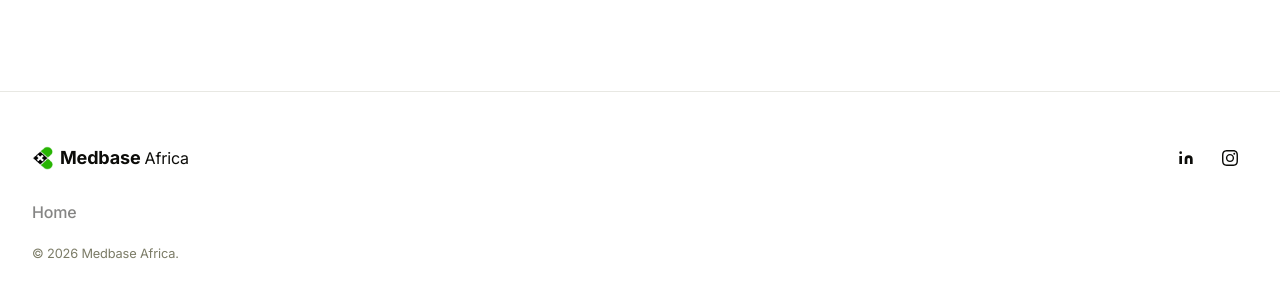
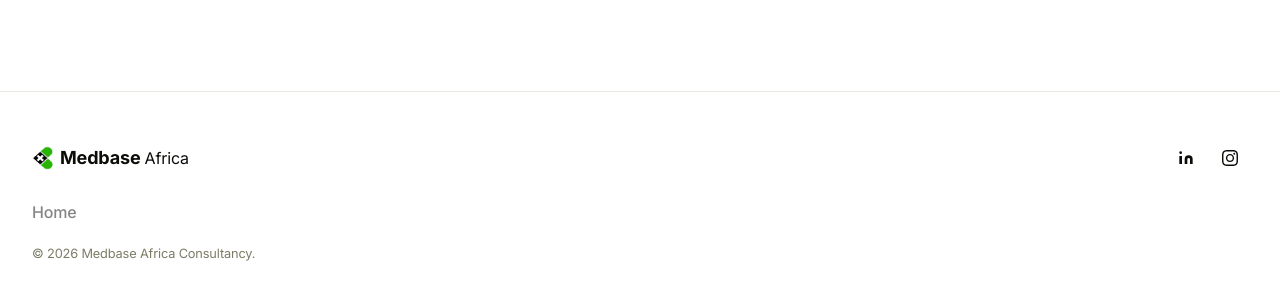
Before and after one commit to dbugshe2/medbase, a Next.js app: page / in a window 1280 px wide. Shown: the part 10375-10675 px from the top of the page. Built offline with nearby package versions, Linux system fonts and the light colour scheme; some icons are missing.

Commit message:
fix(sections): update copyright company name in footer

```diff
--- a/sections/footer.tsx
+++ b/sections/footer.tsx
@@ -92,7 +92,7 @@ export function Footer() {
             </div>
 
             <small className="text-muted-foreground">
-                &copy; {new Date().getFullYear()} Medbase Africa.
+                &copy; {new Date().getFullYear()} Medbase Africa Consultancy.
             </small>
         </footer>
     )
```
